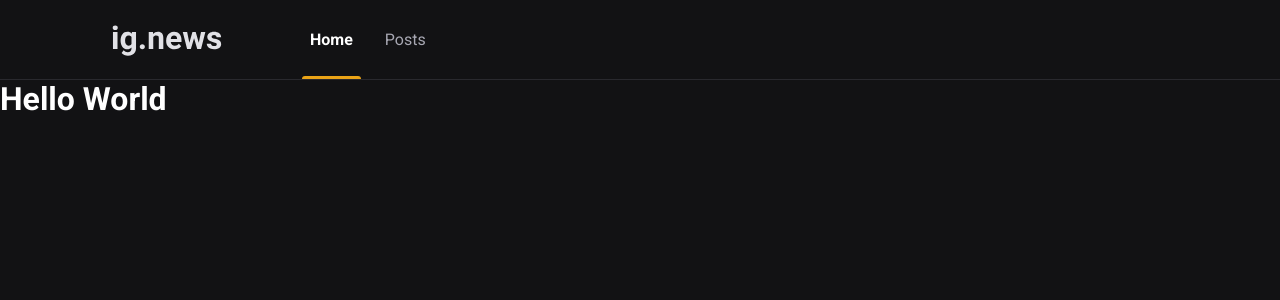
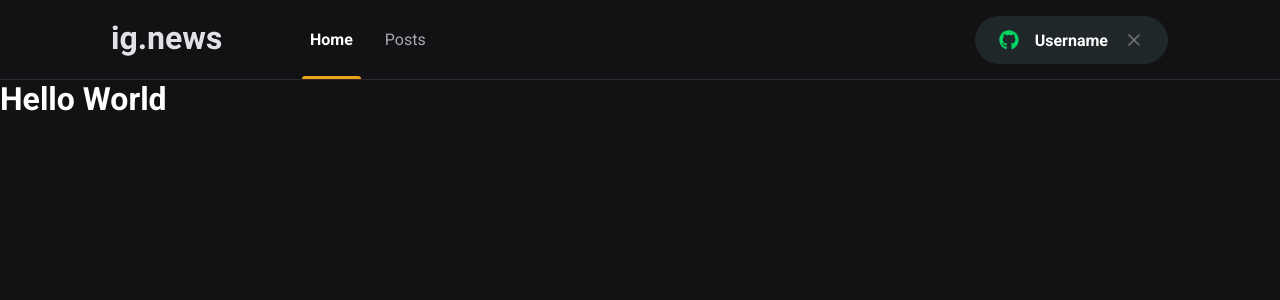
Before and after one commit to RafaelManfrim/Ignite-React-Ignews, a Next.js app: page / in a window 1280 px wide. Shown: the top 300 px of the page. Built offline with nearby package versions, Linux system fonts and the light colour scheme.

Commit message:
Finalizando visual do Header com signInGithub button

```diff
--- a/package.json
+++ b/package.json
@@ -11,6 +11,7 @@
     "next": "12.0.7",
     "react": "17.0.2",
     "react-dom": "17.0.2",
+    "react-icons": "^4.3.1",
     "sass": "^1.44.0"
   },
   "devDependencies": {
--- a/src/components/Header/index.tsx
+++ b/src/components/Header/index.tsx
@@ -1,3 +1,4 @@
+import { SignInButton } from '../SignInButton';
 import styles from './styles.module.scss';
 
 export const Header = () => {
@@ -9,6 +10,7 @@
                     <a href="" className={styles.active}>Home</a>
                     <a href="">Posts</a>
                 </nav>
+                <SignInButton />
             </div>
         </header>
     )
--- a/src/components/Header/styles.module.scss
+++ b/src/components/Header/styles.module.scss
@@ -50,4 +50,8 @@
             }
         }
     }
+
+    button {
+        margin-left: auto;
+    }
 }
--- /dev/null
+++ b/src/components/SignInButton/index.tsx
@@ -0,0 +1,20 @@
+import styles from './styles.module.scss';
+import { FaGithub } from 'react-icons/fa'
+import { FiX } from 'react-icons/fi'
+
+export const SignInButton = () => {
+    const isUserLoggedIn = true
+
+    return isUserLoggedIn ? (
+        <button type="button" className={styles.sighInButton}>
+            <FaGithub color="#04D361" />
+            Username
+            <FiX color="#737380" className={styles.closeIcon}/>
+        </button>
+    ) : (
+        <button type="button" className={styles.sighInButton}>
+            <FaGithub color="#EBA417" />
+            Sign in with Github
+        </button>
+    )
+}
--- /dev/null
+++ b/src/components/SignInButton/styles.module.scss
@@ -0,0 +1,33 @@
+.sighInButton {
+    height: 3rem;
+    border-radius: 3rem;
+    background-color: var(--gray-800);
+    border: 0;
+    padding: 0 1.5rem;
+
+    display: flex;
+    align-items: center;
+    justify-content: center;
+
+    color: var(--white);
+    font-weight: bold;
+
+    transition: filter 0.2s;
+
+    &:hover {
+        filter: brightness(0.8);
+    }
+
+    svg {
+        width: 20px;
+        height: 20px;
+
+        &:first-child {
+            margin-right: 1rem;
+        }
+    }
+
+    svg.closeIcon {
+        margin-left: 1rem;
+    }
+}
--- a/src/styles/global.scss
+++ b/src/styles/global.scss
@@ -4,6 +4,7 @@
     --gray-100: #E1E1E6;
     --gray-300: #A8A8B3;
     --gray-700: #29292E;
+    --gray-800: #1F2729;
     --gray-900: #121214;
 
     --cyan-500: #61DAFB;
```
Also changed, not shown: public/images/avatar.svg (added), 1 other file (tests, documents, lock files or other folders).
